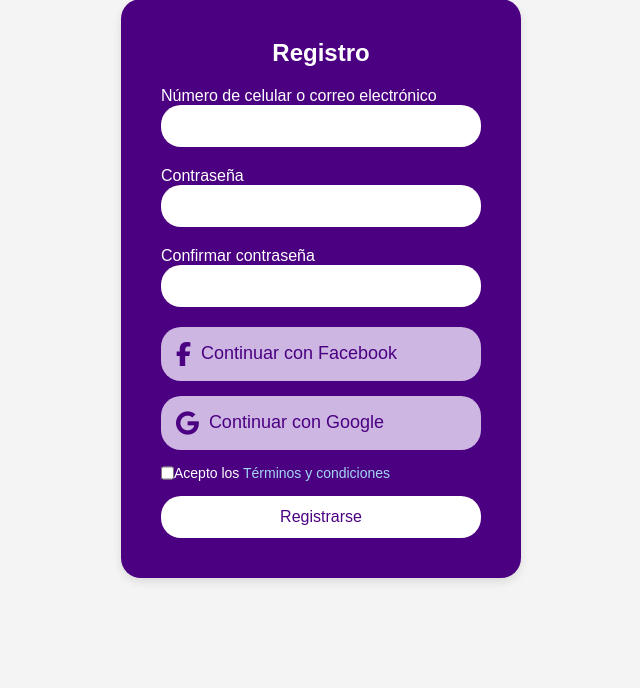
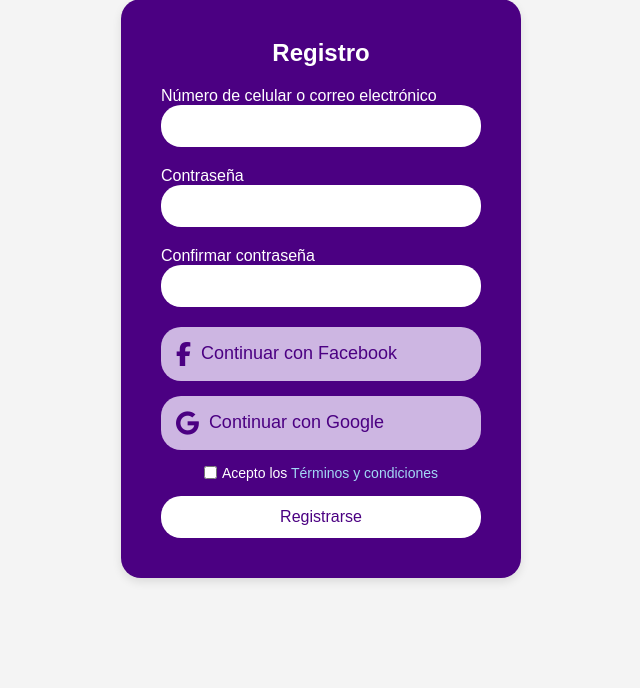
Before and after one commit to EXTRANFUNEDGAR/TRopa, a PHP site: page /registro.php in a window 1280 px wide. Shown: the part 112-800 px from the top of the page, without its empty margins (319-959 px from the left). Run offline with PHP 8.4, Linux system fonts and the light colour scheme.

Commit message:
Update styleI.css

```diff
--- a/assets/styles/styleI.css
+++ b/assets/styles/styleI.css
@@ -72,8 +72,9 @@ body{
 
 .terms {
     display: flex;
-    align-items: justify;
-    gap: 0px;
+    align-items: center;
+    justify-content: center;
+    gap: 5px;
     color: white;
     font-size: 14px;
     margin-bottom: 15px;
```
